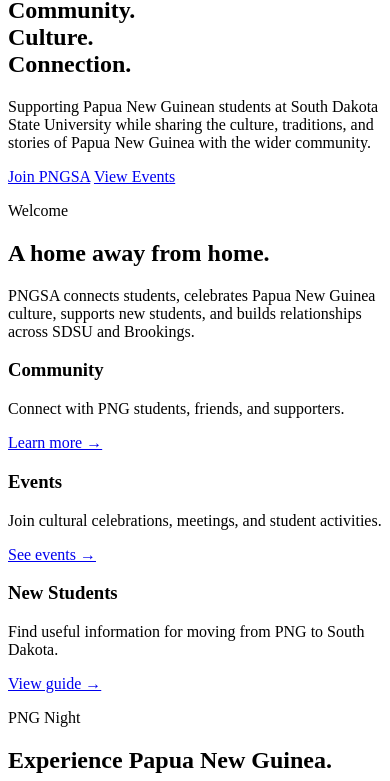
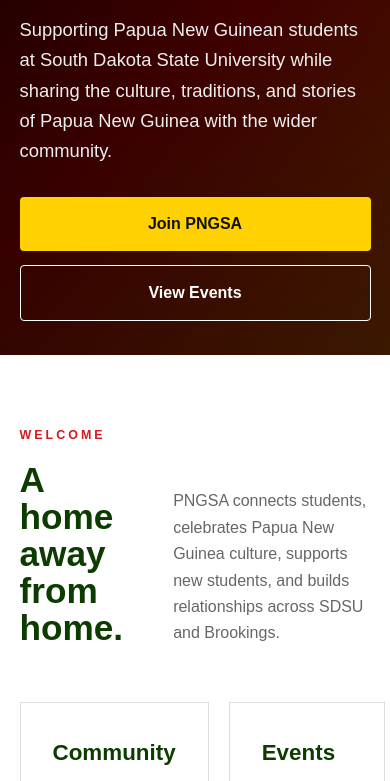
Before and after one commit to japhetkapak8-cpu/PNGSA-SDSU, a plain HTML site: page index.html in a window 390 px wide. Shown: the part 362-1143 px from the top of the page. Drawn offline with Linux system fonts and the light colour scheme; the site is published under a folder, as on GitHub Pages, so addresses that start at the root find nothing.

```diff
--- a/index.html
+++ b/index.html
@@ -6,9 +6,9 @@
   <title>Home | PNGSA SDSU</title>
   <meta name="description" content="Papua New Guinea Student Association at South Dakota State University.">
   <link rel="stylesheet" href="https://cdnjs.cloudflare.com/ajax/libs/font-awesome/6.5.2/css/all.min.css">
-  <link rel="stylesheet" href="/css/style.css">
-  <link rel="stylesheet" href="/css/mobile.css">
-  <link rel="stylesheet" href="/css/navigation.css">
+  <link rel="stylesheet" href="css/style.css">
+  <link rel="stylesheet" href="css/mobile.css">
+  <link rel="stylesheet" href="css/navigation.css">
 </head>
 <body>
 
```
